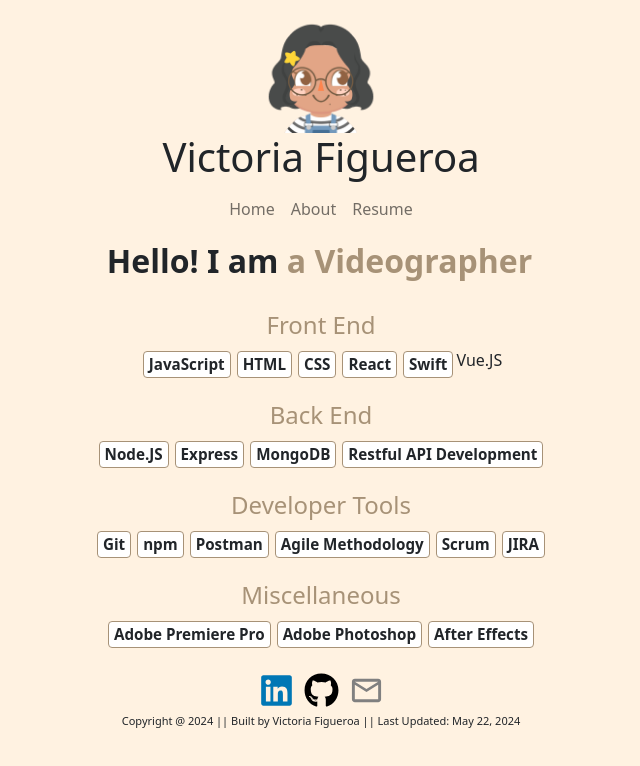
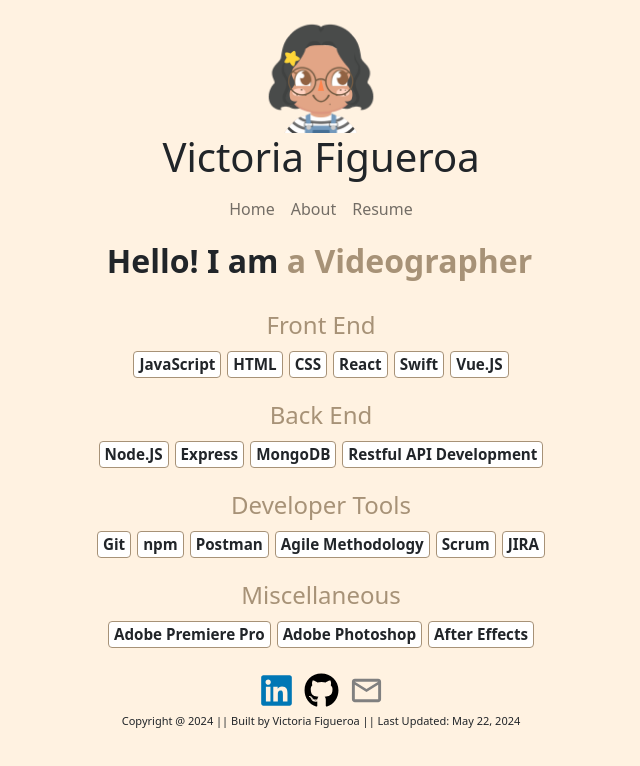
Before and after one commit to vicfigueroa/vicfigueroa.github.io, a React (Create React App) app: page / in a window 1280 px wide. Shown: the top 766 px of the page, without its empty margins (319-959 px from the left). Built offline with nearby package versions, Linux system fonts and the light colour scheme.

Commit message:
updates to skills

```diff
--- a/src/components/Skills.js
+++ b/src/components/Skills.js
@@ -11,7 +11,7 @@ const Skills = () => {
                 <span className='skill'>CSS</span>
                 <span className='skill'>React</span>
                 <span className='skill'>Swift</span>
-                <span className='skills'>Vue.JS</span>
+                <span className='skill'>Vue.JS</span>
             </div>
             <div className="skill-section">
                 <h4 className="skillTitle">Back End</h4>
```
